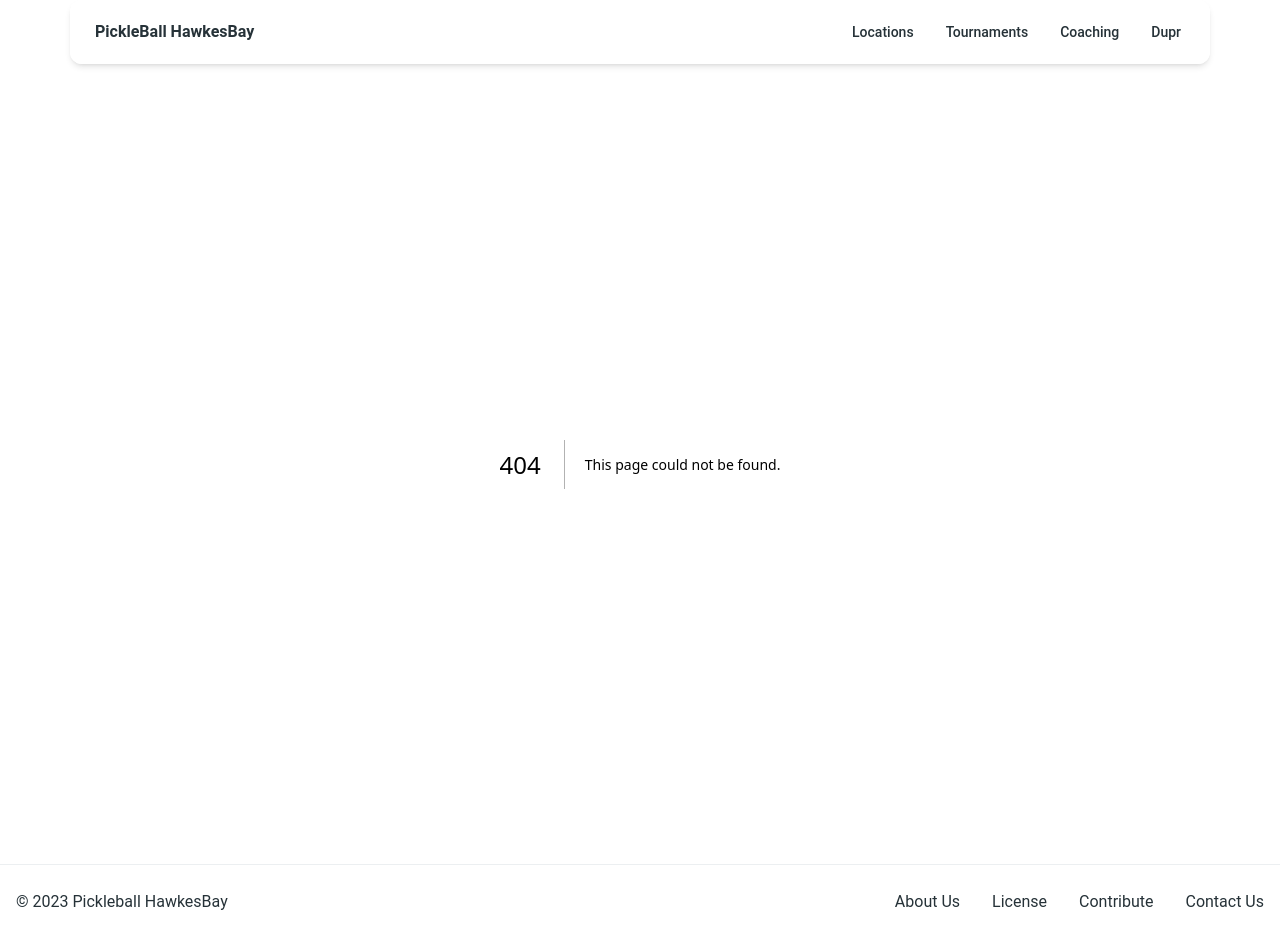
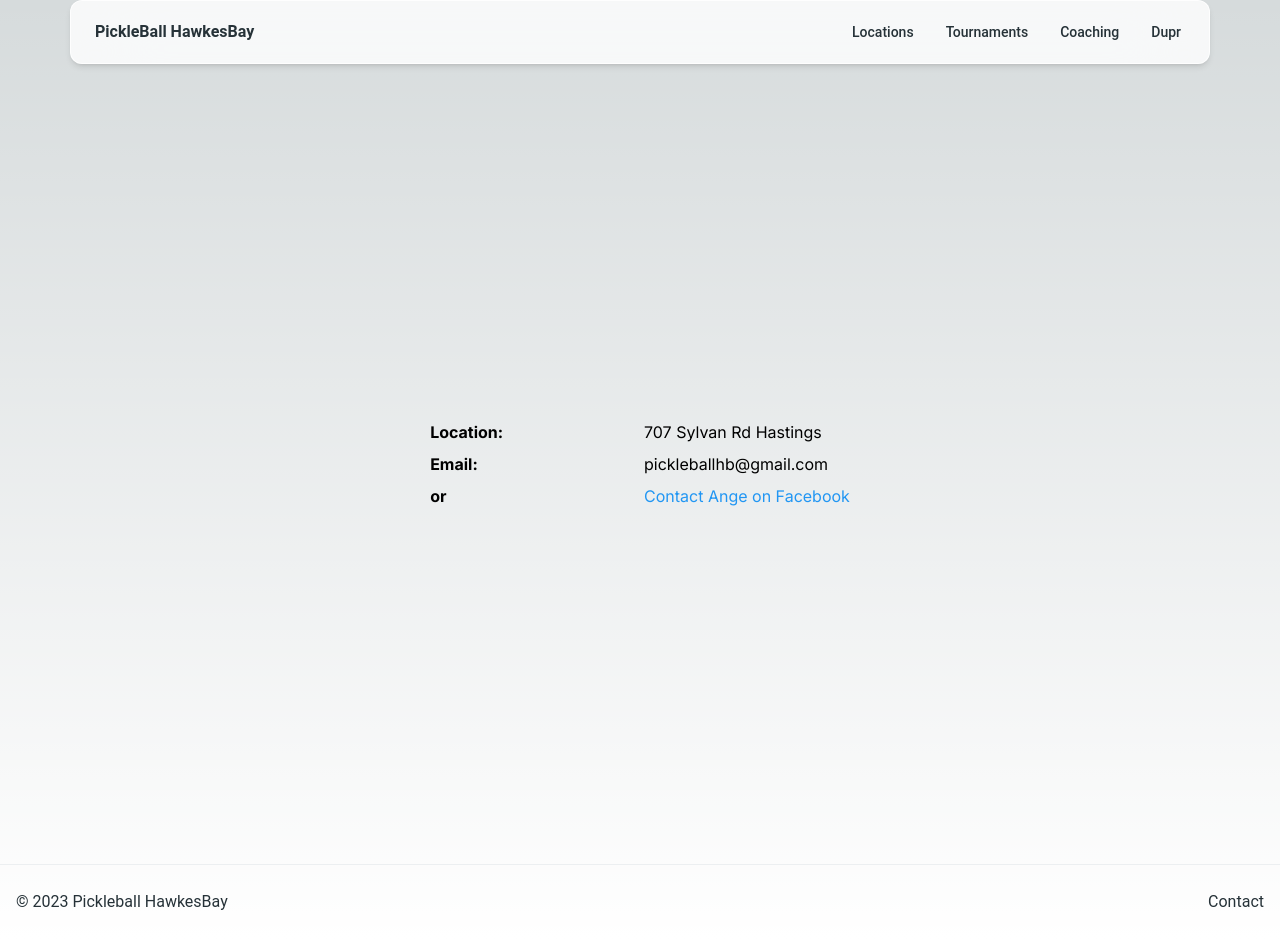
Before and after one commit to tom-mcIvor/pickleball-hawkes-bay, a Next.js app: page /contact in a window 1280 px wide. Before the commit this address had no page. Built offline with nearby package versions, Linux system fonts and the light colour scheme.

Commit message:
add styling to the html

```diff
--- /dev/null
+++ b/src/app/contact/page.tsx
@@ -0,0 +1,18 @@
+'use client'
+import React from 'react'
+type Props = {}
+
+export default function page({}: Props) {
+  return (
+<div className='flex min-h-screen flex-col items-center justify-center p-24'>
+  <ul className="grid grid-cols-2 gap-2 text-left">
+    <li><span className="font-bold">Location:</span></li>
+    <li>707 Sylvan Rd Hastings</li>
+    <li><span className="font-bold">Email:</span></li>
+    <li>pickleballhb@gmail.com</li>
+    <li><span className="font-bold">or</span></li>
+    <li><a href="https://www.facebook.com/ange.brady12" className='text-blue-500'>Contact Ange on Facebook</a></li>
+  </ul>
+</div>
+  )
+}
--- a/src/app/page.tsx
+++ b/src/app/page.tsx
@@ -1,10 +1,8 @@
-import Image from 'next/image'
 import HomeContent from '@/components/HomeContent'
 
 export default function Home() {
   return (
     <main className="flex min-h-screen flex-col items-center justify-between p-24">
-
     <HomeContent/>
     </main>
   )
--- a/src/components/Footer.tsx
+++ b/src/components/Footer.tsx
@@ -11,41 +11,11 @@ function Footer() {
         <li>
           <Typography
             as="a"
-            href="#"
+            href="contact"
             color="blue-gray"
             className="font-normal transition-colors hover:text-blue-500 focus:text-blue-500"
           >
-            About Us
-          </Typography>
-        </li>
-        <li>
-          <Typography
-            as="a"
-            href="#"
-            color="blue-gray"
-            className="font-normal transition-colors hover:text-blue-500 focus:text-blue-500"
-          >
-            License
-          </Typography>
-        </li>
-        <li>
-          <Typography
-            as="a"
-            href="#"
-            color="blue-gray"
-            className="font-normal transition-colors hover:text-blue-500 focus:text-blue-500"
-          >
-            Contribute
-          </Typography>
-        </li>
-        <li>
-          <Typography
-            as="a"
-            href="#"
-            color="blue-gray"
-            className="font-normal transition-colors hover:text-blue-500 focus:text-blue-500"
-          >
-            Contact Us
+            Contact
           </Typography>
         </li>
       </ul>
--- a/src/components/Nav.tsx
+++ b/src/components/Nav.tsx
@@ -48,7 +48,7 @@ function NavList() {
         color="blue-gray"
         className="p-1 font-medium"
       >
-        <a href="Images" target="_blank" className="flex items-center hover:text-blue-500 transition-colors">
+        <a href="https://mydupr.com/players" target="_blank" className="flex items-center hover:text-blue-500 transition-colors">
           Dupr
         </a>
       </Typography>
@@ -77,7 +77,7 @@ export function Nav() {
         as="a"
         href="#"
         variant="h6"
-        className="mr-4 cursor-pointer py-1.5"
+        className="mr-4 cursor-pointer py-1.5 hover:text-blue-500"
       >
         <Link href="#">PickleBall HawkesBay</Link>
       </Typography>
```
